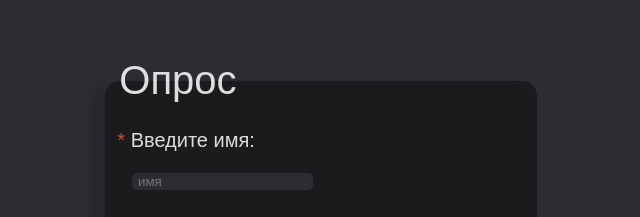
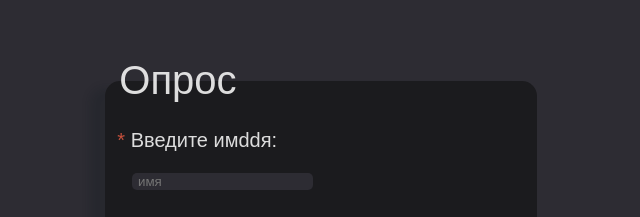
Before and after one commit to Hareimz/FormsIlyaz, a plain HTML site: page index.html in a window 1280 px wide. Shown: the top 217 px of the page, 319-959 px from the left. Drawn offline with Linux system fonts and the light colour scheme.

Commit message:
Update index.html

```diff
--- a/index.html
+++ b/index.html
@@ -20,7 +20,7 @@
         <div class="group_name">
             <p class="title">
                 <span class="RedStar">*</span>
-                Введите имя:
+                Введите имddя:
             </p>
             <input id="name" class="dannie" name="name" type="text" required autocomplete="on" placeholder=" имя">
         </div>
```
